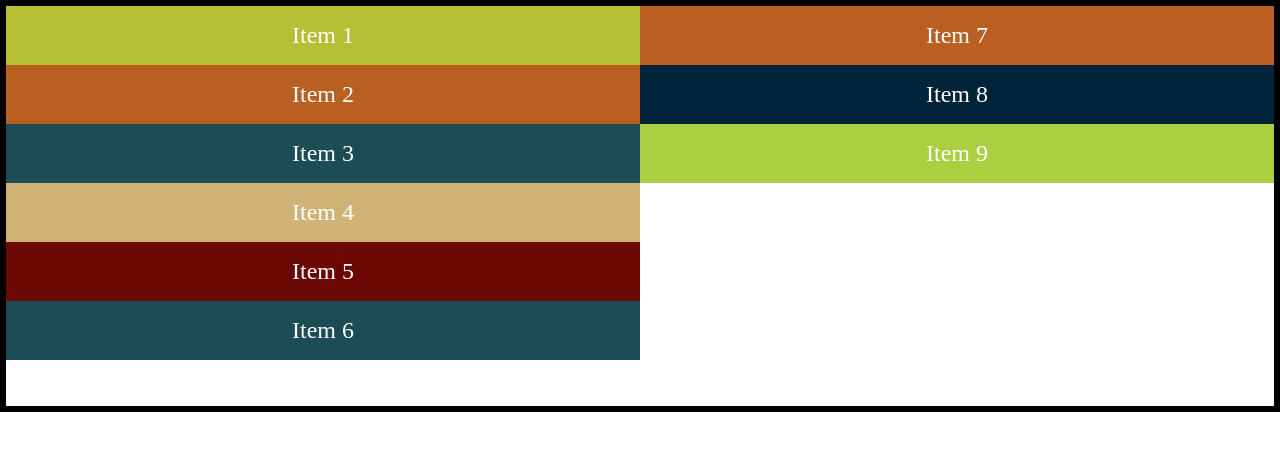
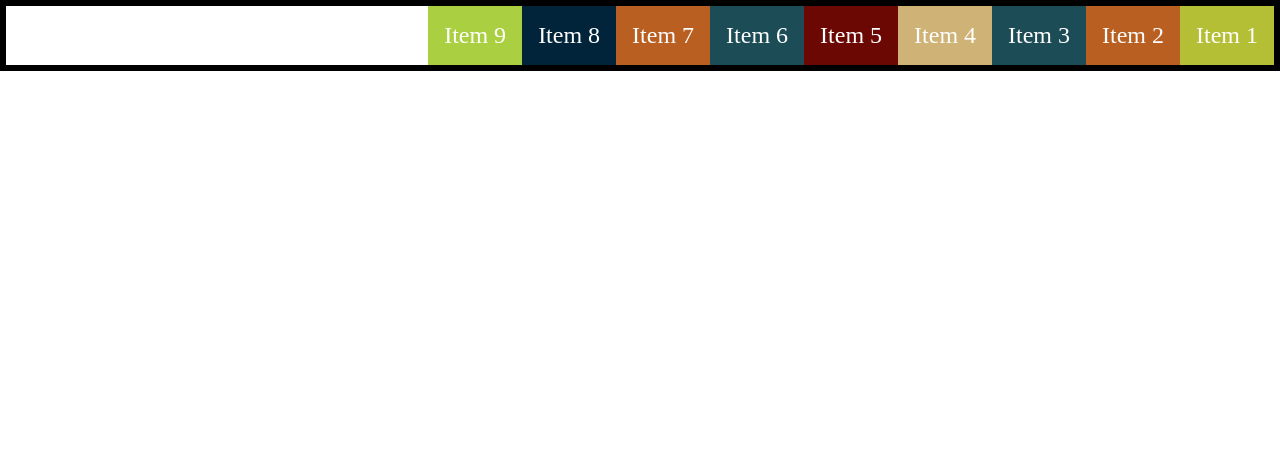
Before and after one commit to dewanwakilahmed/flexbox-crash-course-2022-codevolution, a plain HTML site: page index.html in a window 1280 px wide. Drawn offline with Linux system fonts and the light colour scheme.

Commit message:
Flex Flow

```diff
--- a/style.css
+++ b/style.css
@@ -4,7 +4,7 @@ body {
 
 .container {
   border: 6px solid black;
-  height: 400px;
+  /* height: 400px; */
 
   /* display: inline-flex; */
   display: flex;
@@ -12,12 +12,15 @@ body {
   /* flex-direction: row; */
   /* flex-direction: row-reverse; */
 
-  flex-direction: column;
+  /* flex-direction: column; */
   /* flex-direction: column-reverse; */
 
   /* flex-wrap: nowrap; */
-  flex-wrap: wrap;
+  /* flex-wrap: wrap; */
   /* flex-wrap: wrap-reverse; */
+
+  /* flex-flow: row nowrap; */
+  flex-flow: row-reverse wrap;
 }
 
 .flex-item {
```
